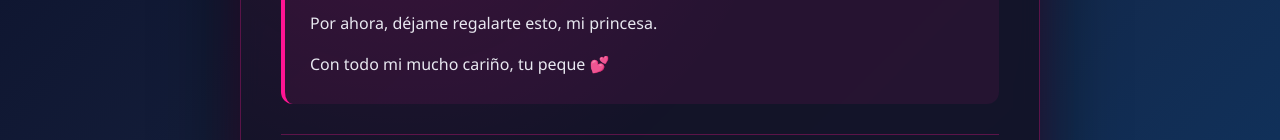
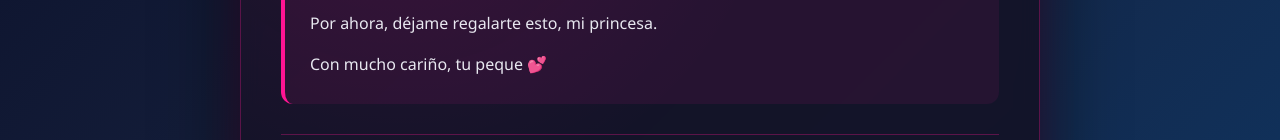
Before and after one commit to reyhs1/te-quiero-mucho-xio-2, a plain HTML site: page index.html in a window 1280 px wide. Shown: the part 451-591 px from the top of the page. Drawn offline with Linux system fonts and the light colour scheme; a script that the page names is missing.

```diff
--- a/index.html
+++ b/index.html
@@ -378,7 +378,7 @@
           <p>Te pido que no pierdan la esperanza.</p>
           <p>Prometo que llegaremos juntos a ese momento especial y juntos resolveremos todo.</p>
           <p>Por ahora, déjame regalarte esto, mi princesa.</p>
-          <p>Con todo mi mucho cariño, tu peque 💕</p>
+          <p>Con mucho cariño, tu peque 💕</p>
         </div>
 
         <!-- Firma -->
```
